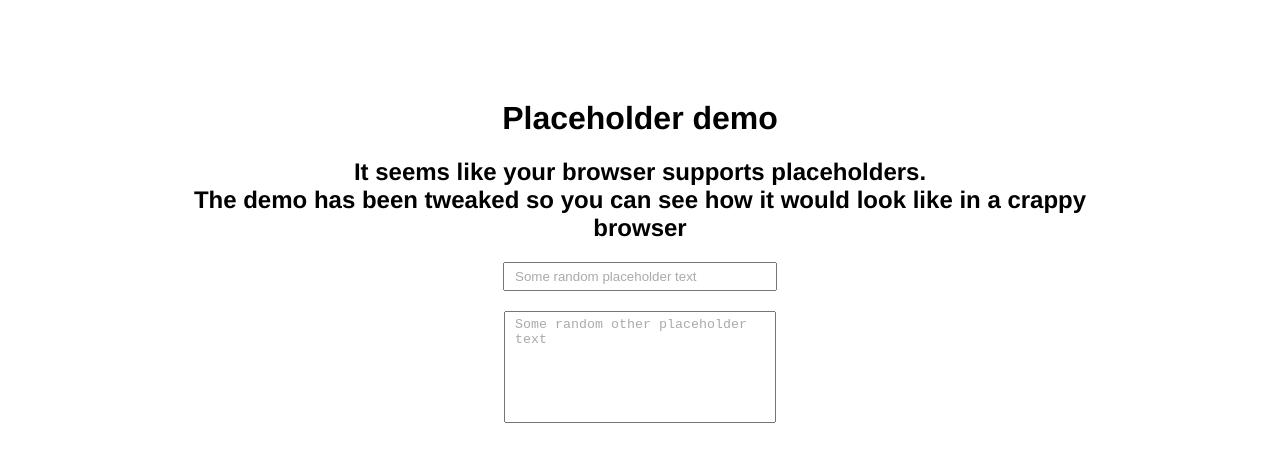
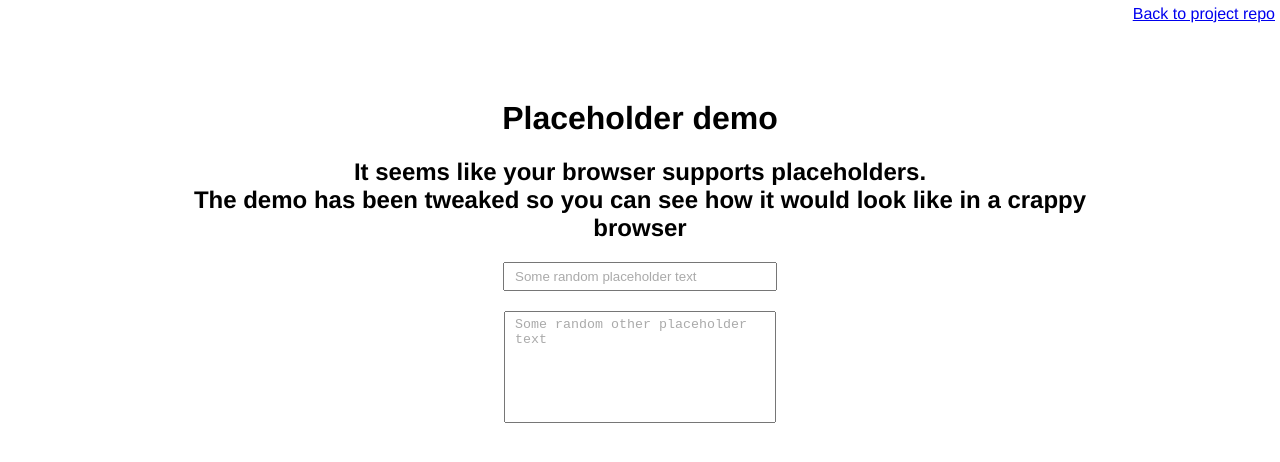
Before and after one commit to crisbeto/angular-placeholder-fallback, a plain HTML site: page index.html in a window 1280 px wide. Drawn offline with nearby package versions, Linux system fonts and the light colour scheme.

Commit message:
back to repo link

```diff
--- a/index.html
+++ b/index.html
@@ -47,10 +47,17 @@
         .supported:-ms-input-placeholder {
            color: transparent;
         }
+
+        .back{
+            position: fixed;
+            top:5px;
+            right:5px;
+        }
     </style>
 </head>
 <body ng-app="demo">
     <div class="container" ng-controller="demoCtrl">
+        <a class="back" href="https://github.com/crisbeto/angular-placeholder-fallback">Back to project repo</a>
         <h1>Placeholder demo</h1>
         <h2 ng-if="supported">It seems like your browser supports placeholders. <br> The demo has been tweaked so you can see how it would look like in a crappy browser</h2>
         <input type="text" placeholder="Some random placeholder text" ng-class="{'supported': supported}"/>
```
